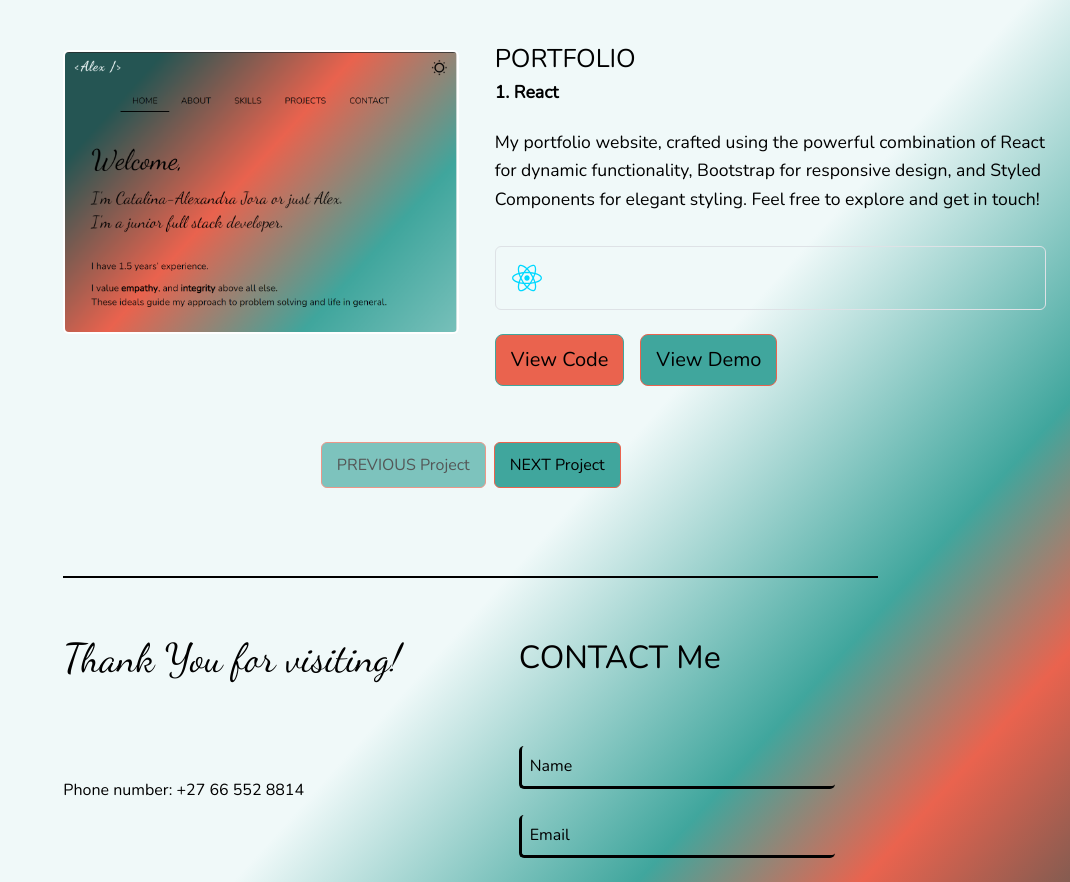
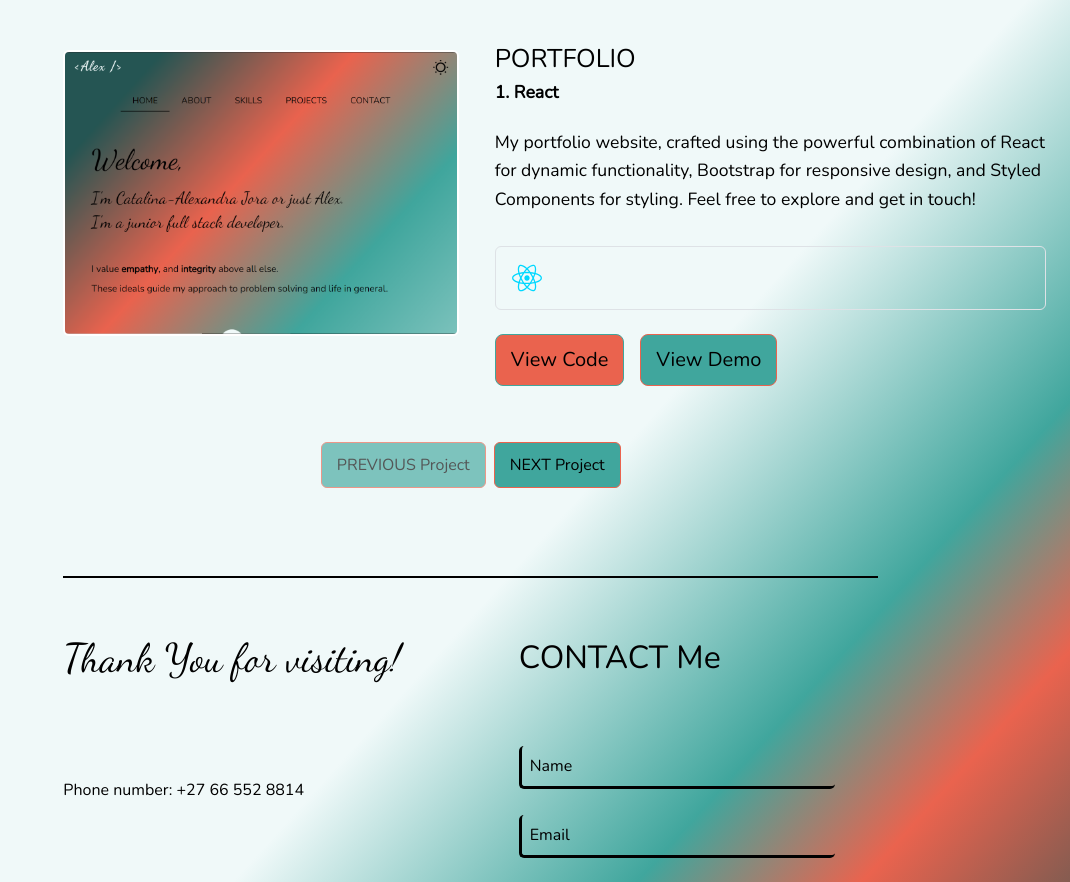
Before and after one commit to AlexJora/portfolio, a React (Vite) app: page / in a window 1280 px wide. Shown: the part 2420-3302 px from the top of the page, without its empty margins (210-1280 px from the left). Built offline with nearby package versions, Linux system fonts and the light colour scheme; some icons are missing.

Commit message:
updating projects

```diff
--- a/data.jsx
+++ b/data.jsx
@@ -57,7 +57,7 @@ export const projectsData = [
     title: "PORTFOLIO",
     subtitle: "1. React",
     description:
-      "My portfolio website, crafted using the powerful combination of React for dynamic functionality, Bootstrap for responsive design, and Styled Components for elegant styling. Feel free to explore and get in touch!",
+      "My portfolio website, crafted using the powerful combination of React for dynamic functionality, Bootstrap for responsive design, and Styled Components for styling. Feel free to explore and get in touch!",
     renderNote: false,
     tools: [
       <Icon key="react-icon" icon="logos:react" width="30" height="30" />,
@@ -242,7 +242,7 @@ export const projectsData = [
     title: "TV SHOW",
     subtitle: "5. JavaScript",
     description:
-      "The TV Show project is a web application developed using HTML, CSS, Vanilla JavaScript, seamlessly integrating with the TVmaze API. Users can explore and choose from a diverse range of TV series and episodes, enhanced by a live search feature.This project allowed me to gain experience in manipulating the DOM, fetching data from external APIs, and designing a user-friendly interface for an enhanced viewing experience.",
+      "The TV Show project is a web application developed using HTML, CSS, Vanilla JavaScript, seamlessly integrating with the TVmaze API. Users can explore and choose from a diverse range of TV series and episodes, enhanced by a live search feature. This project allowed me to gain experience in manipulating the DOM and fetching data from external APIs.",
     renderNote: false,
 
     tools: [
```
Also changed, not shown: src/assets/projects-img/portfolio.png.
